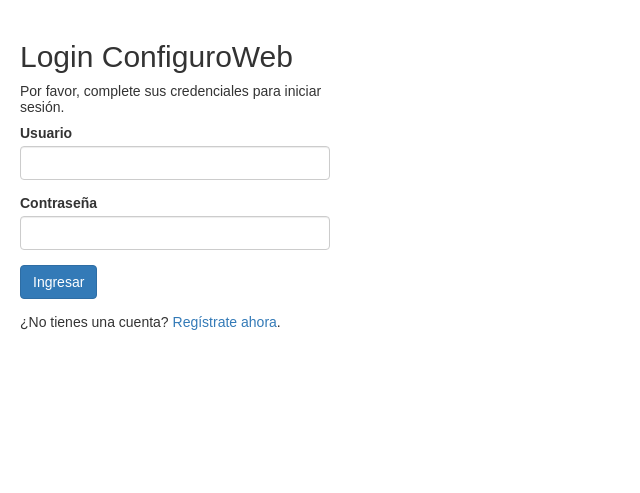
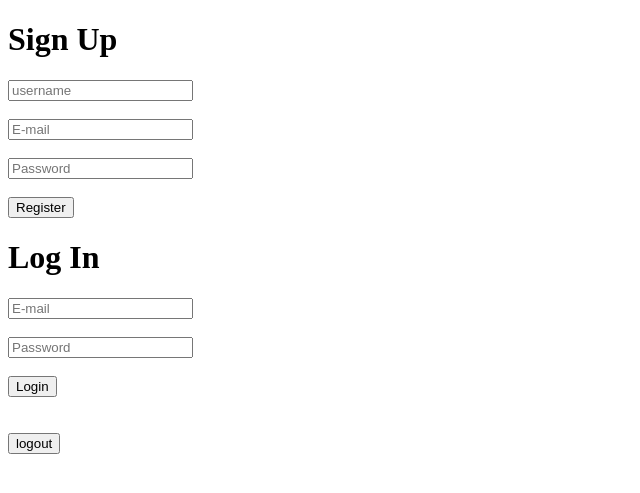
Before and after one commit to AlanNegrette/Nash-Store, a PHP site: page /login.php in a window 1280 px wide. Shown: the top 493 px of the page, without its empty margins (0-640 px from the left). Run offline with PHP 8.4, Linux system fonts and the light colour scheme; some libraries are stand-ins or nearby versions.

Commit message:
falto pablo

```diff
--- a/card/config/config2.php
+++ /dev/null
@@ -1,16 +0,0 @@
-<?php
-/* Database credentials. Assuming you are running MySQL
-server with default setting (user 'root' with no password) */
-define('DB_SERVER', 'localhost');
-define('DB_USERNAME', 'root');
-define('DB_PASSWORD', '');
-define('DB_NAME', 'card');
-
-/* Attempt to connect to MySQL database */
-$link = mysqli_connect(DB_SERVER, DB_USERNAME, DB_PASSWORD, DB_NAME);
-
-// Check connection
-if($link === false){
-    die("ERROR: Could not connect. " . mysqli_connect_error());
-}
-?>
--- a/card/login.php
+++ b/card/login.php
@@ -1,124 +1,155 @@
-<?php
-// Initialize the session
-session_start();
-
-// Check if the user is already logged in, if yes then redirect him to welcome page
-if(isset($_SESSION["loggedin"]) && $_SESSION["loggedin"] === true){
-  header("location: paginaPrincipal.php");
-  exit;
-}
-
-// Include config file
-require_once "config/config2.php";
-
-// Define variables and initialize with empty values
-$username = $password = "";
-$username_err = $password_err = "";
-
-// Processing form data when form is submitted
-if($_SERVER["REQUEST_METHOD"] == "POST"){
-
-    // Check if username is empty
-    if(empty(trim($_POST["username"]))){
-        $username_err = "Por favor ingrese su usuario.";
-    } else{
-        $username = trim($_POST["username"]);
-    }
-
-    // Check if password is empty
-    if(empty(trim($_POST["password"]))){
-        $password_err = "Por favor ingrese su contraseña.";
-    } else{
-        $password = trim($_POST["password"]);
-    }
-
-    // Validate credentials
-    if(empty($username_err) && empty($password_err)){
-        // Prepare a select statement
-        $sql = "SELECT id, username, password FROM users WHERE username = ?";
-
-        if($stmt = mysqli_prepare($link, $sql)){
-            // Bind variables to the prepared statement as parameters
-            mysqli_stmt_bind_param($stmt, "s", $param_username);
-
-            // Set parameters
-            $param_username = $username;
-
-            // Attempt to execute the prepared statement
-            if(mysqli_stmt_execute($stmt)){
-                // Store result
-                mysqli_stmt_store_result($stmt);
-
-                // Check if username exists, if yes then verify password
-                if(mysqli_stmt_num_rows($stmt) == 1){
-                    // Bind result variables
-                    mysqli_stmt_bind_result($stmt, $id, $username, $hashed_password);
-                    if(mysqli_stmt_fetch($stmt)){
-                        if(password_verify($password, $hashed_password)){
-                            // Password is correct, so start a new session
-                            session_start();
-
-                            // Store data in session variables
-                            $_SESSION["loggedin"] = true;
-                            $_SESSION["id"] = $id;
-                            $_SESSION["username"] = $username;
-
-                            // Redirect user to welcome page
-                            header("location: paginaPrincipal.php");
-                        } else{
-                            // Display an error message if password is not valid
-                            $password_err = "La contraseña que has ingresado no es válida.";
-                        }
-                    }
-                } else{
-                    // Display an error message if username doesn't exist
-                    $username_err = "No existe cuenta registrada con ese nombre de usuario.";
-                }
-            } else{
-                echo "Algo salió mal, por favor vuelve a intentarlo.";
-            }
-        }
-
-        // Close statement
-        mysqli_stmt_close($stmt);
-    }
-
-    // Close connection
-    mysqli_close($link);
-}
-?>
-
 <!DOCTYPE html>
 <html lang="en">
 <head>
     <meta charset="UTF-8">
-    <title>Login</title>
-    <link rel="stylesheet" href="https://maxcdn.bootstrapcdn.com/bootstrap/3.3.7/css/bootstrap.css">
-    <style type="text/css">
-        body{ font: 14px sans-serif; }
-        .wrapper{ width: 350px; padding: 20px; }
-    </style>
+    <meta http-equiv="X-UA-Compatible" content="IE=edge">
+    <meta name="viewport" content="width=device-width, initial-scale=1.0">
+    <link rel="stylesheet" href="assets/css/cssFile.css">
+    <title>Document</title>
 </head>
 <body>
-    <div class="wrapper">
-        <h2>Login ConfiguroWeb</h2>
-        <p>Por favor, complete sus credenciales para iniciar sesión.</p>
-        <form action="<?php echo htmlspecialchars($_SERVER["PHP_SELF"]); ?>" method="post">
-            <div class="form-group <?php echo (!empty($username_err)) ? 'has-error' : ''; ?>">
-                <label>Usuario</label>
-                <input type="text" name="username" class="form-control" value="<?php echo $username; ?>">
-                <span class="help-block"><?php echo $username_err; ?></span>
-            </div>
-            <div class="form-group <?php echo (!empty($password_err)) ? 'has-error' : ''; ?>">
-                <label>Contraseña</label>
-                <input type="password" name="password" class="form-control">
-                <span class="help-block"><?php echo $password_err; ?></span>
-            </div>
-            <div class="form-group">
-                <input type="submit" class="btn btn-primary" value="Ingresar">
-            </div>
-            <p>¿No tienes una cuenta? <a href="register.php">Regístrate ahora</a>.</p>
+    <div id="login-box">
+        <div class="left">
+            <h1>Sign Up</h1>
+            <form action="" name="signUp" id="signUp">
+                <input type="text" id="username" name="username" placeholder="username"><br><br>
+                <input type="text" id="email" name ="email" placeholder="E-mail"><br><br>
+                <input type="password" id="password" name="password" placeholder="Password"><br><br>
+                <input type="submit" id="saveData" name="signup_submit" value="Register"><br>
+            </form>
+
+        </div>
+
+        <div class="LogIn"><h1>Log In</h1></div>
+        <form action="" name="login" id="login">
+
+            <input type="text" id="email2" name ="email2" placeholder="E-mail"><br><br>
+            <input type="password" id="password2" name="password2" placeholder="Password"><br><br>
+            <input type="submit" id="saveData2" name="signup_submit" value="Login"><br><br><br>
+        </form>
+        <form action="">
+            <input type="submit" id="logout" name="logout" value="logout">
         </form>
     </div>
 </body>
+<script type="module">
+// Import the functions you need from the SDKs you need
+import { initializeApp } from "https://www.gstatic.com/firebasejs/9.8.1/firebase-app.js";
+import { getAnalytics } from "https://www.gstatic.com/firebasejs/9.8.1/firebase-analytics.js";
+import { getDatabase, set, ref, update } from "https://www.gstatic.com/firebasejs/9.8.1/firebase-database.js";
+import { getAuth, createUserWithEmailAndPassword,  signInWithEmailAndPassword, onAuthStateChanged, signOut, GoogleAuthProvider,  signInWithRedirect, getRedirectResult } from "https://www.gstatic.com/firebasejs/9.8.1/firebase-auth.js";
+// TODO: Add SDKs for Firebase products that you want to use
+// https://firebase.google.com/docs/web/setup#available-libraries
+// Your web app's Firebase configuration
+// For Firebase JS SDK v7.20.0 and later, measurementId is optional
+const firebaseConfig = {
+    apiKey: "AIzaSyB2ASZtUtG7nWSlUff-ptZmSPQvZEoct5g",
+    authDomain: "login-21969.firebaseapp.com",
+    databaseURL: "https://login-21969-default-rtdb.firebaseio.com",
+    projectId: "login-21969",
+    storageBucket: "login-21969.appspot.com",
+    messagingSenderId: "592377774992",
+    appId: "1:592377774992:web:9f495d561230fd5ed12915",
+    measurementId: "G-Q384L713V1"
+    };
+
+// Initialize Firebase
+const app = initializeApp(firebaseConfig);
+const analytics = getAnalytics(app);
+const database = getDatabase(app);
+const auth = getAuth();
+
+
+
+    const boton = document.getElementById('saveData')
+    //Registrarse
+    boton.addEventListener('click', (e) =>{
+        e.preventDefault()
+        let email = document.getElementById('email').value;
+        let password = document.getElementById('password').value;
+        let username = document.getElementById('username').value;
+        createUserWithEmailAndPassword(auth, email, password)
+            .then((userCredential) => {
+                // Signed in
+                const user = userCredential.user
+                set(ref(database, 'users/' + user.uid),{
+                    username: username,
+                    email: email
+                })
+
+                alert("Usuario registrado")
+                // ...
+            })
+            .catch((error) => {
+                const errorCode = error.code;
+                const errorMessage = error.message;
+                alert(errorMessage)
+                // ..
+            })
+        })
+
+
+
+    const boton2 = document.getElementById('saveData2')
+    boton2.addEventListener('click', (e)=>{
+        e.preventDefault()
+        let email2 = document.getElementById('email2').value;
+        let password2 = document.getElementById('password2').value;
+
+        signInWithEmailAndPassword(auth, email2, password2)
+            .then((userCredential) => {
+                // Signed in
+
+
+                const user = userCredential.user
+
+                const dt = new Date()
+                update(ref(database, 'users/' + user.uid),{
+                    last_login: dt,
+                })
+
+                console.log(user)
+                alert("Usuario logueado")
+                header('location: paginaPrincipal.php');
+                // ...
+            })
+            .catch((error) => {
+                const errorCode = error.code;
+                const errorMessage = error.message;
+                alert(errorMessage)
+
+
+            })
+    })
+
+    const user = auth.currentUser;
+    onAuthStateChanged(auth, (user) => {
+    if (user) {
+        // User is signed in, see docs for a list of available properties
+        // https://firebase.google.com/docs/reference/js/firebase.User
+        const uid = user.uid;
+        console.log("UID " + uid)
+        console.log(user)
+        // ...
+    } else {
+        // User is signed out
+        // ...
+
+    }
+    });
+
+    const boton3 = document.getElementById('logout')
+    boton3.addEventListener('click', (e) =>{
+        e.preventDefault()
+        alert(user)
+        signOut(auth).then(() => {
+        // Sign-out successful.
+            alert("Que tenga buen dia")
+            alert(user)
+        }).catch((error) => {
+        // An error happened.
+            alert("Error al cerrar sesion")
+        });
+    })
+  </script>
 </html>
--- a/card/paginaPrincipal.php
+++ b/card/paginaPrincipal.php
@@ -39,6 +39,8 @@
                     </ul>
                     <a href='publicar.php' class="nav-link text-info" id="administrador" category="all"> Publicar productos</a>
                     <a href='admin/productos.php#' class="nav-link text-info" id="administrador" category="all"> VERSION ADMIN</a>
+                    <a href="salir.php" class="nav-link text-info" id="administrador">Cerrar Sesión</a>
+
 
 
                 </div>
--- a/card/salir.php
+++ b/card/salir.php
@@ -1,5 +1,6 @@
 <?php
 session_start();
 session_destroy();
-header('Location: ./')
+header('Location: ./paginaPrincipal.php');
+
 ?>
```
